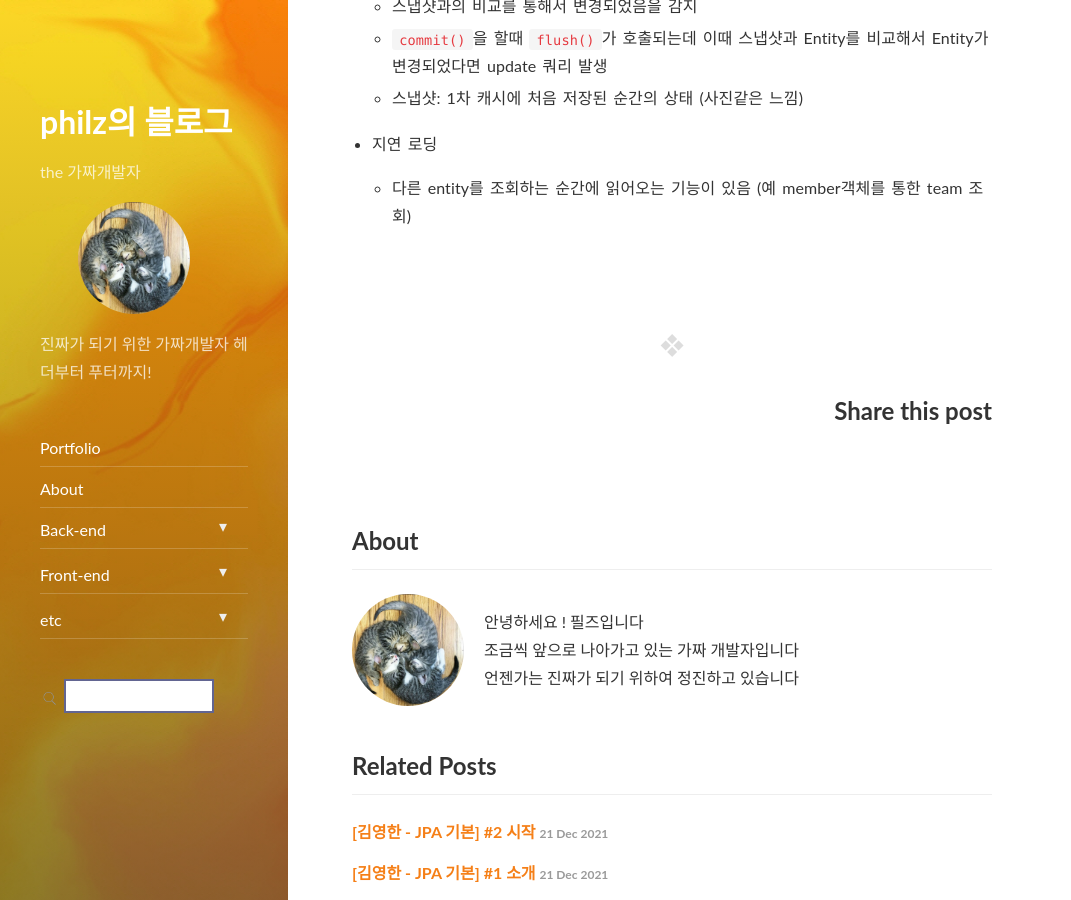
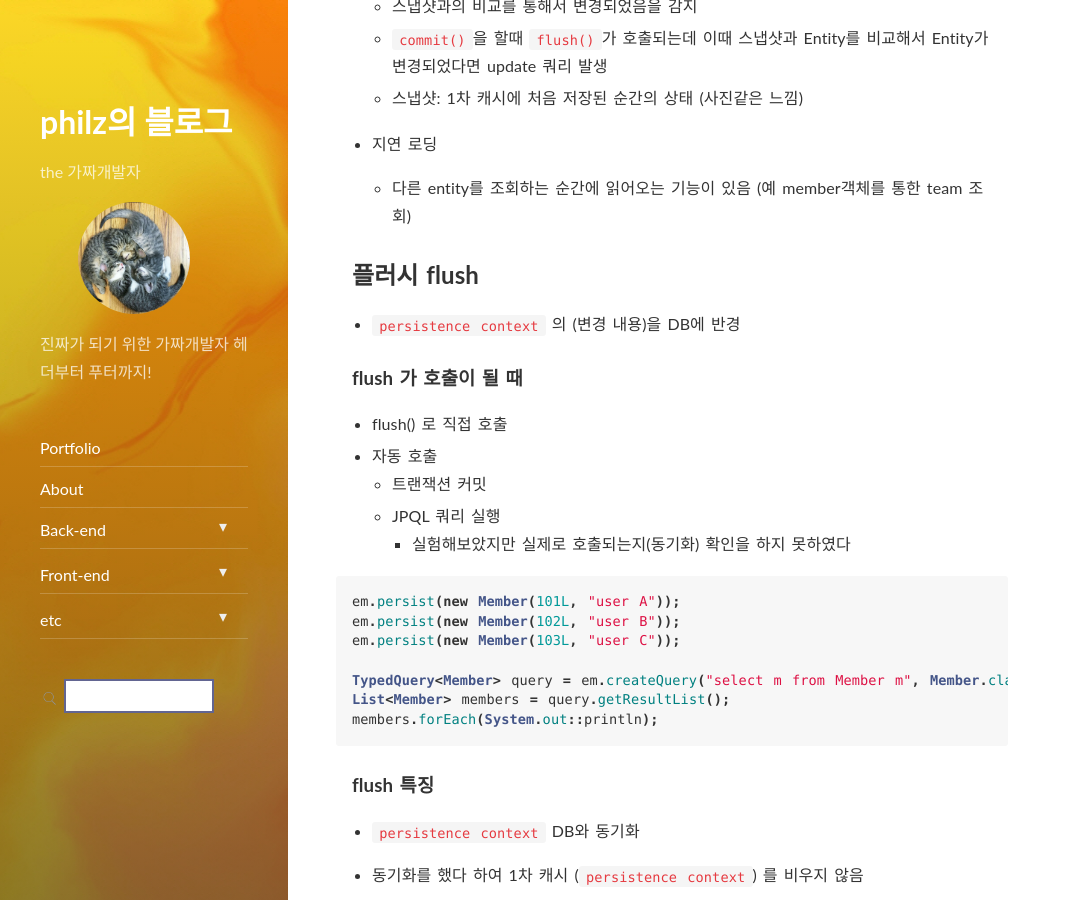
Before and after one commit to progress0407/progress0407.github.io, a Jekyll site: the page built from _posts/backend/jpa/2021-12-21-yhkim-jpa-03.md, in a window 1280 px wide and 900 px high, scrolled down 1794 px. Shown: the whole window, without its empty margins (0-1071 px from the left). Built offline with Jekyll 4.4.1, drawn with Linux system fonts in a browser that asks for light colours; nearby versions of some CDN libraries; some of the changed text lies outside the part shown.

Commit message:
3강 정리

````diff
--- a/_posts/backend/jpa/2021-12-21-yhkim-jpa-03.md
+++ b/_posts/backend/jpa/2021-12-21-yhkim-jpa-03.md
@@ -75,3 +75,70 @@ comments: true
 
 - 지연 로딩
   - 다른 entity를 조회하는 순간에 읽어오는 기능이 있음 (예 member객체를 통한 team 조회)
+
+## 플러시 flush
+
+- `persistence context` 의 (변경 내용)을 DB에 반경
+
+### flush 가 호출이 될 때
+
+- flush() 로 직접 호출
+- 자동 호출
+  - 트랜잭션 커밋
+  - JPQL 쿼리 실행
+    - 실험해보았지만 실제로 호출되는지(동기화) 확인을 하지 못하였다
+
+```java
+em.persist(new Member(101L, "user A"));
+em.persist(new Member(102L, "user B"));
+em.persist(new Member(103L, "user C"));
+
+TypedQuery<Member> query = em.createQuery("select m from Member m", Member.class);
+List<Member> members = query.getResultList();
+members.forEach(System.out::println);
+```
+
+### flush 특징
+
+- `persistence context` DB와 동기화
+
+- 동기화를 했다 하여 1차 캐시 (`persistence context`) 를 비우지 않음
+
+- 트랜잭션이라는 작업 단위를 만들어준다!
+
+### flush 모드 옵션
+
+- 건들 일도 없으며 수정하지 않는 것이 좋다
+
+```java
+em.setFlushMode(FlushModeType.AUTO);
+```
+
+- 커밋이나 쿼리를 실행할 떄 (기본값)
+
+```java
+em.setFlushMode(FlushModeType.COMMIT);
+```
+
+- 커밋할때만
+
+## 준영속 상태
+
+- 영속 상태에서 분리되는 상태
+
+  - 더티 체킹 등의 기능을 받지 못함
+
+- 영속 상태에 등록되는 2가지
+
+  - persist()
+  - find()
+
+- API
+  - `detach(오브젝트)` 특정 오브젝트 준영속화
+- 예)
+
+```java
+em.detach(member);
+```
+
+- `clear()` 모든 entity 준영속화
````
